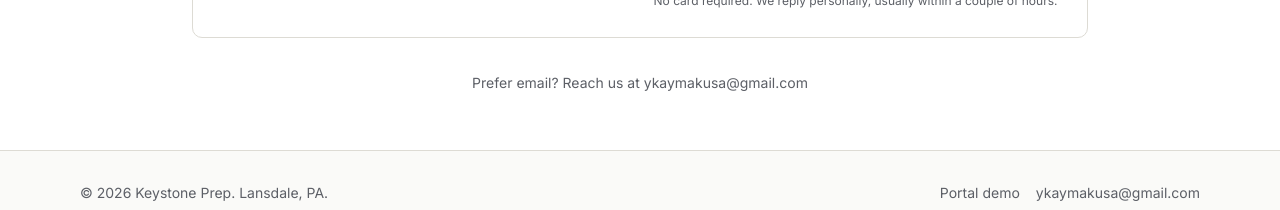
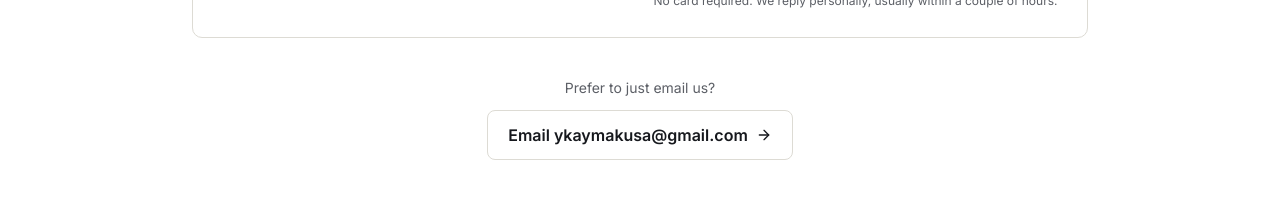
Before and after one commit to yusufdontknowhowtocode/keystone-prep, a React (Vite) app: page / in a window 1280 px wide. Shown: the part 5159-5369 px from the top of the page. Built offline with nearby package versions, Linux system fonts and the light colour scheme; no server answers.

Commit message:
Add email button to contact section, send-another on estimator success

```diff
--- a/src/components/QuoteEstimator.jsx
+++ b/src/components/QuoteEstimator.jsx
@@ -132,6 +132,12 @@ export default function QuoteEstimator() {
           Your estimate came out around <span className="pp-mono">${perUnit.toFixed(2)}/unit</span>. We'll confirm your exact rate by email, usually within a couple of hours.
         </p>
         <p className="text-xs pp-sub mt-4">Your first {FREE_TRIAL_UNITS} units are free either way — no card, no commitment.</p>
+                <button
+          onClick={() => { setSent(false); setError('') }}
+          className="pp-btn-ghost px-4 py-2 text-sm mt-4"
+        >
+          Send another request
+        </button>
       </section>
     )
   }
--- a/src/pages/Landing.jsx
+++ b/src/pages/Landing.jsx
@@ -273,9 +273,10 @@ export default function Landing() {
 
             <QuoteEstimator />
 
-            <div className="text-center">
-              <a href={pilotMailto} onClick={trackQuoteClick} className="text-sm pp-sub hover:underline">
-                Prefer email? Reach us at {SITE.contactEmail}
+            <div className="text-center pt-2">
+              <div className="text-sm pp-sub mb-3">Prefer to just email us?</div>
+              <a href={pilotMailto} onClick={trackQuoteClick} className="pp-btn-ghost px-5 py-3 inline-flex items-center gap-2">
+                Email {SITE.contactEmail} <ArrowRight size={16} />
               </a>
             </div>
           </div>
```
